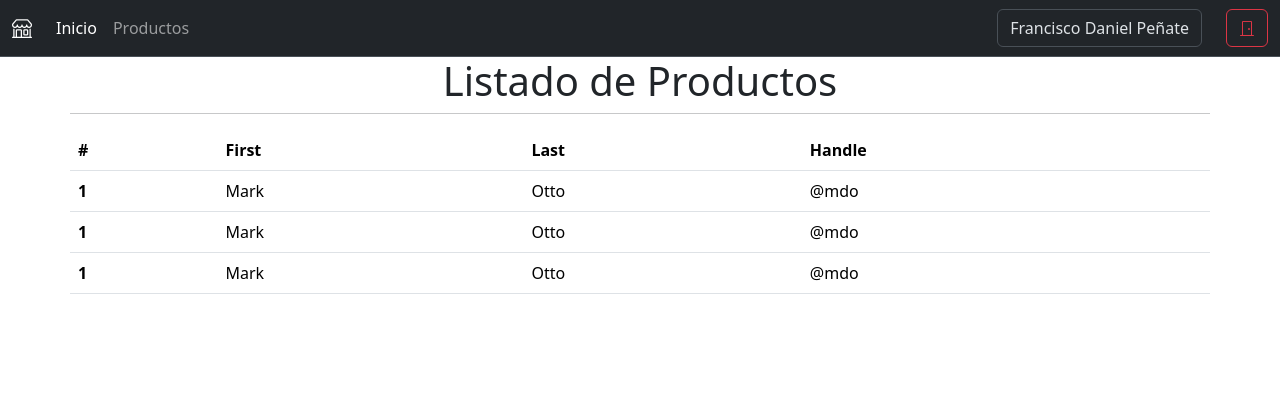
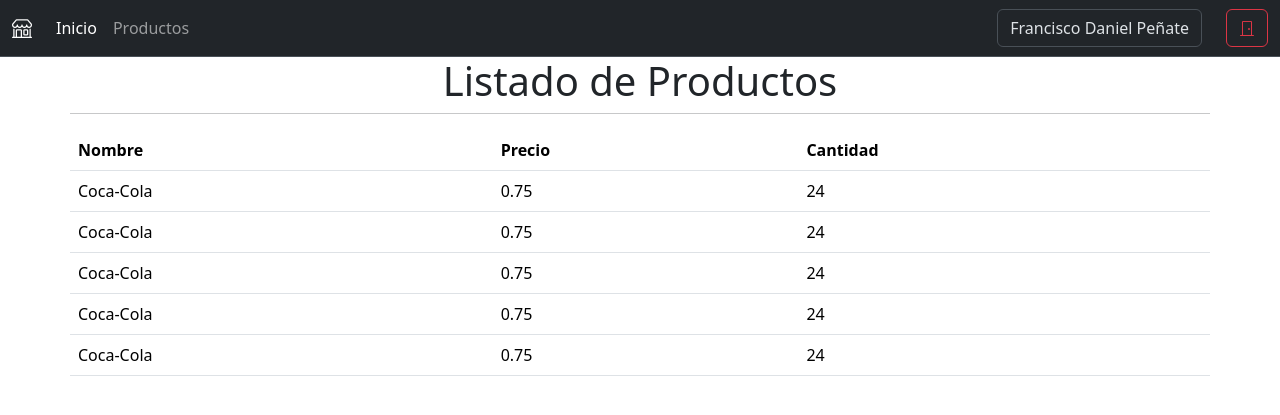
Before and after one commit to dani3lm3na1999/POO_SistemaWeb_2024, a Django app: page /productos/ in a window 1280 px wide. Shown: the top 415 px of the page. Run offline with Django 5.2, Linux system fonts and the light colour scheme.

Commit message:
Semana 12 Parte 2

```diff
--- a/producto/templates/pages/productos.html
+++ b/producto/templates/pages/productos.html
@@ -8,19 +8,17 @@
             <table class="table">
                 <thead>
                   <tr>
-                    <th scope="col">#</th>
-                    <th scope="col">First</th>
-                    <th scope="col">Last</th>
-                    <th scope="col">Handle</th>
+                    <th scope="col">Nombre</th>
+                    <th scope="col">Precio</th>
+                    <th scope="col">Cantidad</th>
                   </tr>
                 </thead>
                 <tbody>
                   {% for producto in productos %}
                   <tr>
-                    <th scope="row">1</th>
-                    <td>Mark</td>
-                    <td>Otto</td>
-                    <td>@mdo</td>
+                    <td>{{ producto.nombre }}</td>
+                    <td>{{ producto.precio }}</td>
+                    <td>{{ producto.cantidad }}</td>
                   </tr>
                   {% endfor %}
                 </tbody>
--- a/producto/views.py
+++ b/producto/views.py
@@ -13,15 +13,20 @@
 
 def productos(request):
 
-    productos = {}
+    productos = []
 
-    for i in range(2):
+    for i in range(5):
         producto = {
             "nombre": "Coca-Cola",
             "precio": 0.75,
             "cantidad": 24
         }
+        productos.append(producto)
 
-        productos.update(producto)
+    # Diccionario es una colleción de clave, valor
+    contexto = {
+        "productos": productos,
+        "usuario": "Francisco Peñate"
+    }
 
-    return render(request, 'pages/productos.html', {'productos': productos})
+    return render(request, 'pages/productos.html', contexto)
```
